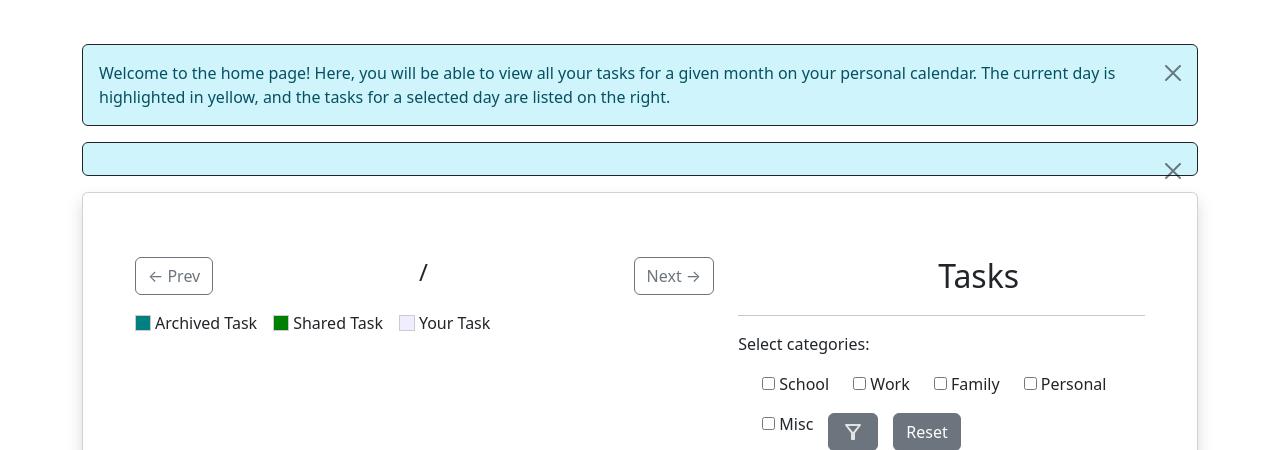
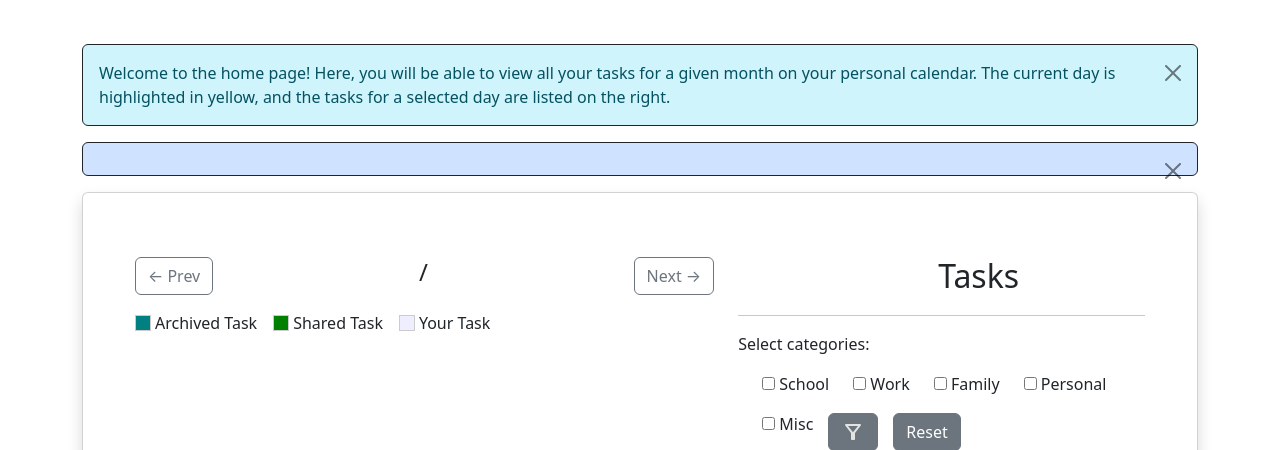
Before and after one commit to UCCS-SP25-CS4300-CS5300-1/Group-1-spring-2025, a Django app: template team1project/todoapp/templates/home.html in a window 1280 px wide. Shown: the part 96-546 px from the top of the page. Run offline with Django 5.2, Linux system fonts and the light colour scheme; the template is opened without the code that fills it: values that come from a table or form of the project are taken from there, others are empty; data comes from the database, SQL or seed files in the repository; parts of the project's set-up code (start-up, migrations or seed data) failed here and were passed over.

Commit message:
Changed color :]

```diff
--- a/team1project/todoapp/templates/home.html
+++ b/team1project/todoapp/templates/home.html
@@ -120,7 +120,7 @@ function resetFilter(){
 </div>
 
 <!-- Display quote of the day from ZenQuotes -->
-<div class="alert alert-info alert-dismissible fade show d-flex justify-content-center align-items-center border border-dark"  role="alert">
+<div class="alert alert-primary alert-dismissible fade show d-flex justify-content-center align-items-center border border-dark"  role="alert">
   <div style="text-align: center;">
     {{ today_quote|safe }}
   </div>
```
